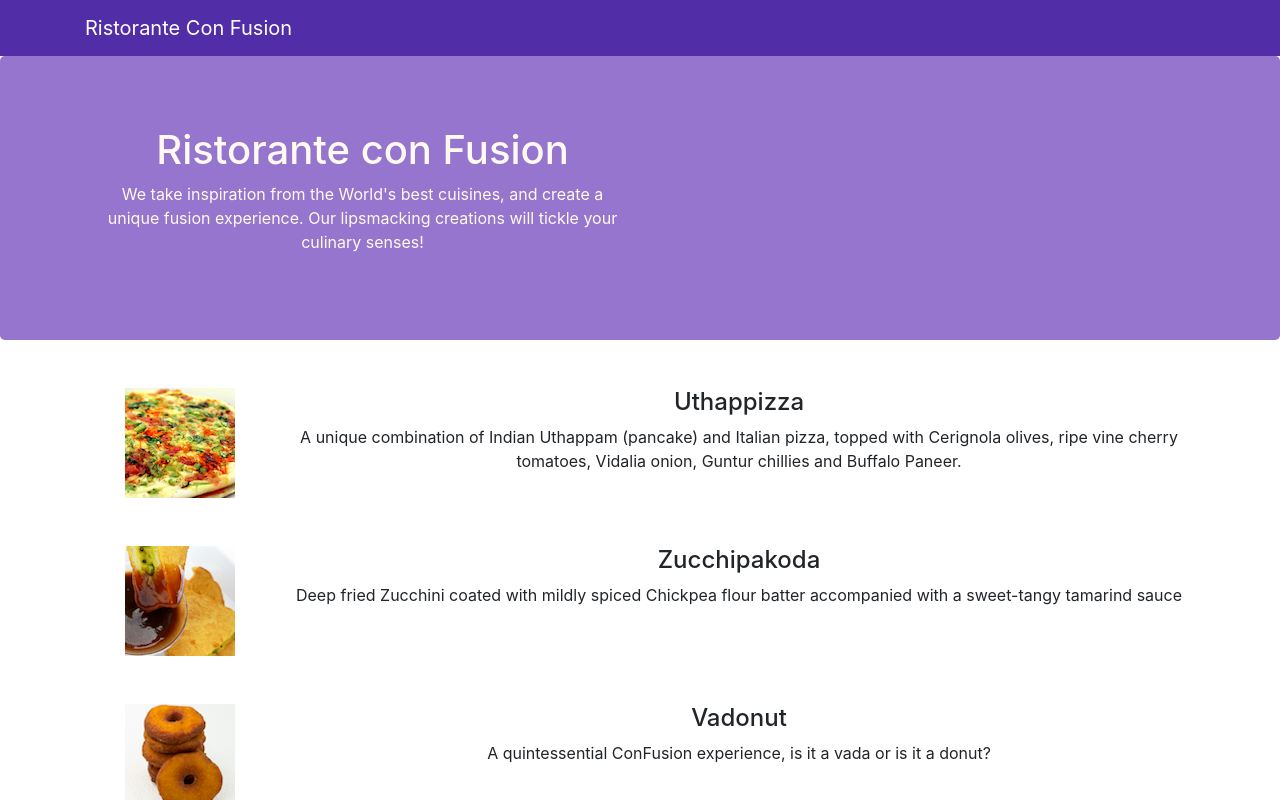
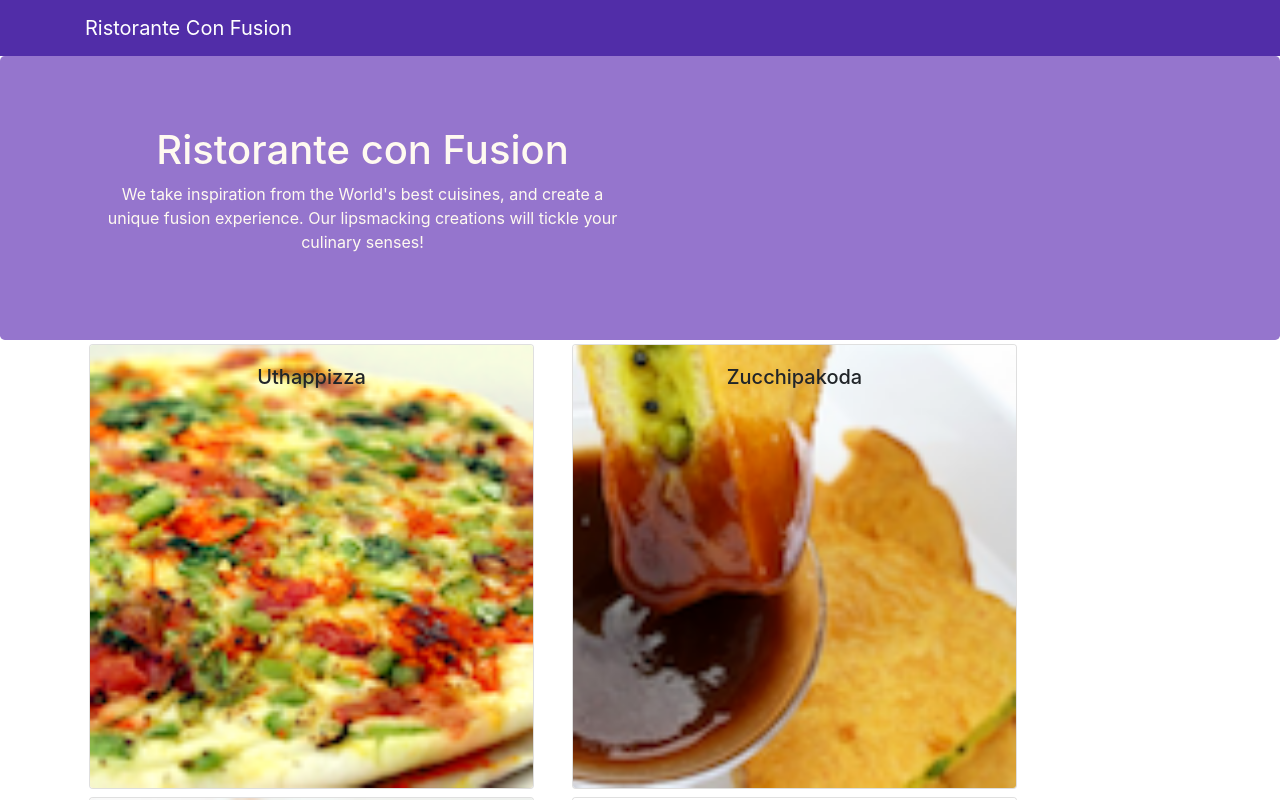
Before and after one commit to MStreet3/coursera, a React (Create React App) app: page / in a window 1280 px wide. Shown: the top 800 px of the page. Built offline with nearby package versions, Linux system fonts and the light colour scheme.

Commit message:
clickable menu components

```diff
--- a/src/App.js
+++ b/src/App.js
@@ -6,13 +6,20 @@
 import Header from './components/HeaderComponent';
 import Footer from './components/FooterComponent';
 import Menu from './components/MenuComponent';
+import {DISHES} from './shared/dishes';
 
 class App extends Component {
+  constructor(props){
+    super(props);
+    this.state = {
+      dishes: DISHES
+    };
+  }
   render() {
     return (
     <div className = "App" >
       <Header />
-      <Menu />
+      <Menu dishes = {this.state.dishes} />
       <Footer />
     </div>
     );
--- a/src/components/MenuComponent.js
+++ b/src/components/MenuComponent.js
@@ -1,72 +1,71 @@
 import React, { Component } from 'react';
-import { Media } from 'reactstrap';
+//import { Media } from 'reactstrap';
+//import {dishes} from '../shared/dishes';
+import {Card, CardImg, CardImgOverlay, CardText, CardBody,
+CardTitle} from 'reactstrap';
 
 class Menu extends Component {
     constructor(props) {
         super(props);
         this.state = {
-            dishes: [
-                {
-                  id: 0,
-                  name:'Uthappizza',
-                  image: 'assets/images/uthappizza.png',
-                  category: 'mains',
-                  label:'Hot',
-                  price:'4.99',
-                  description:'A unique combination of Indian Uthappam (pancake) and Italian pizza, topped with Cerignola olives, ripe vine cherry tomatoes, Vidalia onion, Guntur chillies and Buffalo Paneer.'                        },
-               {
-                  id: 1,
-                  name:'Zucchipakoda',
-                  image: 'assets/images/zucchipakoda.png',
-                  category: 'appetizer',
-                  label:'',
-                  price:'1.99',
-                  description:'Deep fried Zucchini coated with mildly spiced Chickpea flour batter accompanied with a sweet-tangy tamarind sauce'                        },
-               {
-                  id: 2,
-                  name:'Vadonut',
-                  image: 'assets/images/vadonut.png',
-                  category: 'appetizer',
-                  label:'New',
-                  price:'1.99',
-                  description:'A quintessential ConFusion experience, is it a vada or is it a donut?'                        },
-               {
-                  id: 3,
-                  name:'ElaiCheese Cake',
-                  image: 'assets/images/elaicheesecake.png',
-                  category: 'dessert',
-                  label:'',
-                  price:'2.99',
-                  description:'A delectable, semi-sweet New York Style Cheese Cake, with Graham cracker crust and spiced with Indian cardamoms'                        }
-               ],
+            selectedDish: null
         };
+
+        this.onDishSelect = this.onDishSelect.bind(this);
+        this.renderDish = this.renderDish.bind(this);
+    }
+
+    onDishSelect(dish){
+        this.setState({
+            selectedDish: dish
+        });
+    }
+
+    renderDish(dish){
+        if(dish != null){
+            return(
+            <Card>
+                <CardImg top src={dish.image} alt={dish.name} />
+                <CardBody>
+                  <CardTitle>{dish.name}</CardTitle>
+                  <CardText>{dish.description}</CardText>
+                </CardBody>
+            </Card>
+            );
+        }else{
+            return(
+                <div/>
+            );
+        }
     }
 
     render() {
-        const menu = this.state.dishes.map((dish) => {
+        const menu = this.props.dishes.map((dish) => {
             return (
-              <div key={dish.id} className="col-12 mt-5">
-                <Media tag="li">
-                  <Media left middle>
-                      <Media object src={dish.image} alt={dish.name} />
-                  </Media>
-                  <Media body className="ml-5">
-                    <Media heading>{dish.name}</Media>
-                    <p>{dish.description}</p>
-                  </Media>
-                </Media>
+              <div className="col-12 col-md-5 m-1">
+                <Card key={dish.id}
+                    onClick={() => this.onDishSelect(dish)}>
+                    <CardImg width="100%" src={dish.image} alt={dish.name} />
+                    <CardImgOverlay>
+                        <CardTitle>{dish.name}</CardTitle>
+                    </CardImgOverlay>
+                </Card>
               </div>
             );
         });
 
         return (
-          <div className="container">
-            <div className="row">
-              <Media list>
-                  {menu}
-              </Media>
+            <div className="container">
+                <div className="row">
+                    {menu}
+                </div>
+                <div className="row">
+                    <div className="col-12 col-md-5 m-1">
+                        {this.renderDish(this.state.selectedDish)}
+                    </div>
+                </div>
             </div>
-          </div>
+
         );
     }
 }
--- /dev/null
+++ b/src/shared/dishes.js
@@ -0,0 +1,186 @@
+export const DISHES =
+    [
+        {
+        id: 0,
+        name:'Uthappizza',
+        image: 'assets/images/uthappizza.png',
+        category: 'mains',
+        label:'Hot',
+        price:'4.99',
+        description:'A unique combination of Indian Uthappam (pancake) and Italian pizza, topped with Cerignola olives, ripe vine cherry tomatoes, Vidalia onion, Guntur chillies and Buffalo Paneer.',
+        comments: [
+            {
+            id: 0,
+            rating: 5,
+            comment: "Imagine all the eatables, living in conFusion!",
+            author: "John Lemon",
+            date: "2012-10-16T17:57:28.556094Z"
+            },
+            {
+            id: 1,
+            rating: 4,
+            comment: "Sends anyone to heaven, I wish I could get my mother-in-law to eat it!",
+            author: "Paul McVites",
+            date: "2014-09-05T17:57:28.556094Z"
+            },
+            {
+            id: 2,
+            rating: 3,
+            comment: "Eat it, just eat it!",
+            author: "Michael Jaikishan",
+            date: "2015-02-13T17:57:28.556094Z"
+            },
+            {
+            id: 3,
+            rating: 4,
+            comment: "Ultimate, Reaching for the stars!",
+            author: "Ringo Starry",
+            date: "2013-12-02T17:57:28.556094Z"
+            },
+            {
+            id: 4,
+            rating: 2,
+            comment: "It's your birthday, we're gonna party!",
+            author: "25 Cent",
+            date: "2011-12-02T17:57:28.556094Z"
+            }
+        ]                        },
+        {
+        id: 1,
+        name:'Zucchipakoda',
+        image: 'assets/images/zucchipakoda.png',
+        category: 'appetizer',
+        label:'',
+        price:'1.99',
+        description:'Deep fried Zucchini coated with mildly spiced Chickpea flour batter accompanied with a sweet-tangy tamarind sauce',
+        comments: [
+            {
+            id: 0,
+            rating: 5,
+            comment: "Imagine all the eatables, living in conFusion!",
+            author: "John Lemon",
+            date: "2012-10-16T17:57:28.556094Z"
+            },
+            {
+            id: 1,
+            rating: 4,
+            comment: "Sends anyone to heaven, I wish I could get my mother-in-law to eat it!",
+            author: "Paul McVites",
+            date: "2014-09-05T17:57:28.556094Z"
+            },
+            {
+            id: 2,
+            rating: 3,
+            comment: "Eat it, just eat it!",
+            author: "Michael Jaikishan",
+            date: "2015-02-13T17:57:28.556094Z"
+            },
+            {
+            id: 3,
+            rating: 4,
+            comment: "Ultimate, Reaching for the stars!",
+            author: "Ringo Starry",
+            date: "2013-12-02T17:57:28.556094Z"
+            },
+            {
+            id: 4,
+            rating: 2,
+            comment: "It's your birthday, we're gonna party!",
+            author: "25 Cent",
+            date: "2011-12-02T17:57:28.556094Z"
+            }
+        ]
+        },
+        {
+        id: 2,
+        name:'Vadonut',
+        image: 'assets/images/vadonut.png',
+        category: 'appetizer',
+        label:'New',
+        price:'1.99',
+        description:'A quintessential ConFusion experience, is it a vada or is it a donut?',
+        comments: [
+            {
+            id: 0,
+            rating: 5,
+            comment: "Imagine all the eatables, living in conFusion!",
+            author: "John Lemon",
+            date: "2012-10-16T17:57:28.556094Z"
+            },
+            {
+            id: 1,
+            rating: 4,
+            comment: "Sends anyone to heaven, I wish I could get my mother-in-law to eat it!",
+            author: "Paul McVites",
+            date: "2014-09-05T17:57:28.556094Z"
+            },
+            {
+            id: 2,
+            rating: 3,
+            comment: "Eat it, just eat it!",
+            author: "Michael Jaikishan",
+            date: "2015-02-13T17:57:28.556094Z"
+            },
+            {
+            id: 3,
+            rating: 4,
+            comment: "Ultimate, Reaching for the stars!",
+            author: "Ringo Starry",
+            date: "2013-12-02T17:57:28.556094Z"
+            },
+            {
+            id: 4,
+            rating: 2,
+            comment: "It's your birthday, we're gonna party!",
+            author: "25 Cent",
+            date: "2011-12-02T17:57:28.556094Z"
+            }
+        ]
+        },
+        {
+        id: 3,
+        name:'ElaiCheese Cake',
+        image: 'assets/images/elaicheesecake.png',
+        category: 'dessert',
+        label:'',
+        price:'2.99',
+        description:'A delectable, semi-sweet New York Style Cheese Cake, with Graham cracker crust and spiced with Indian cardamoms',
+        comments: [
+            {
+            id: 0,
+            rating: 5,
+            comment: "Imagine all the eatables, living in conFusion!",
+            author: "John Lemon",
+            date: "2012-10-16T17:57:28.556094Z"
+            },
+            {
+            id: 1,
+            rating: 4,
+            comment: "Sends anyone to heaven, I wish I could get my mother-in-law to eat it!",
+            author: "Paul McVites",
+            date: "2014-09-05T17:57:28.556094Z"
+            },
+            {
+            id: 2,
+            rating: 3,
+            comment: "Eat it, just eat it!",
+            author: "Michael Jaikishan",
+            date: "2015-02-13T17:57:28.556094Z"
+            },
+            {
+            id: 3,
+            rating: 4,
+            comment: "Ultimate, Reaching for the stars!",
+            author: "Ringo Starry",
+            date: "2013-12-02T17:57:28.556094Z"
+            },
+            {
+            id: 4,
+            rating: 2,
+            comment: "It's your birthday, we're gonna party!",
+            author: "25 Cent",
+            date: "2011-12-02T17:57:28.556094Z"
+            }
+        ]
+        }
+    ];
```
